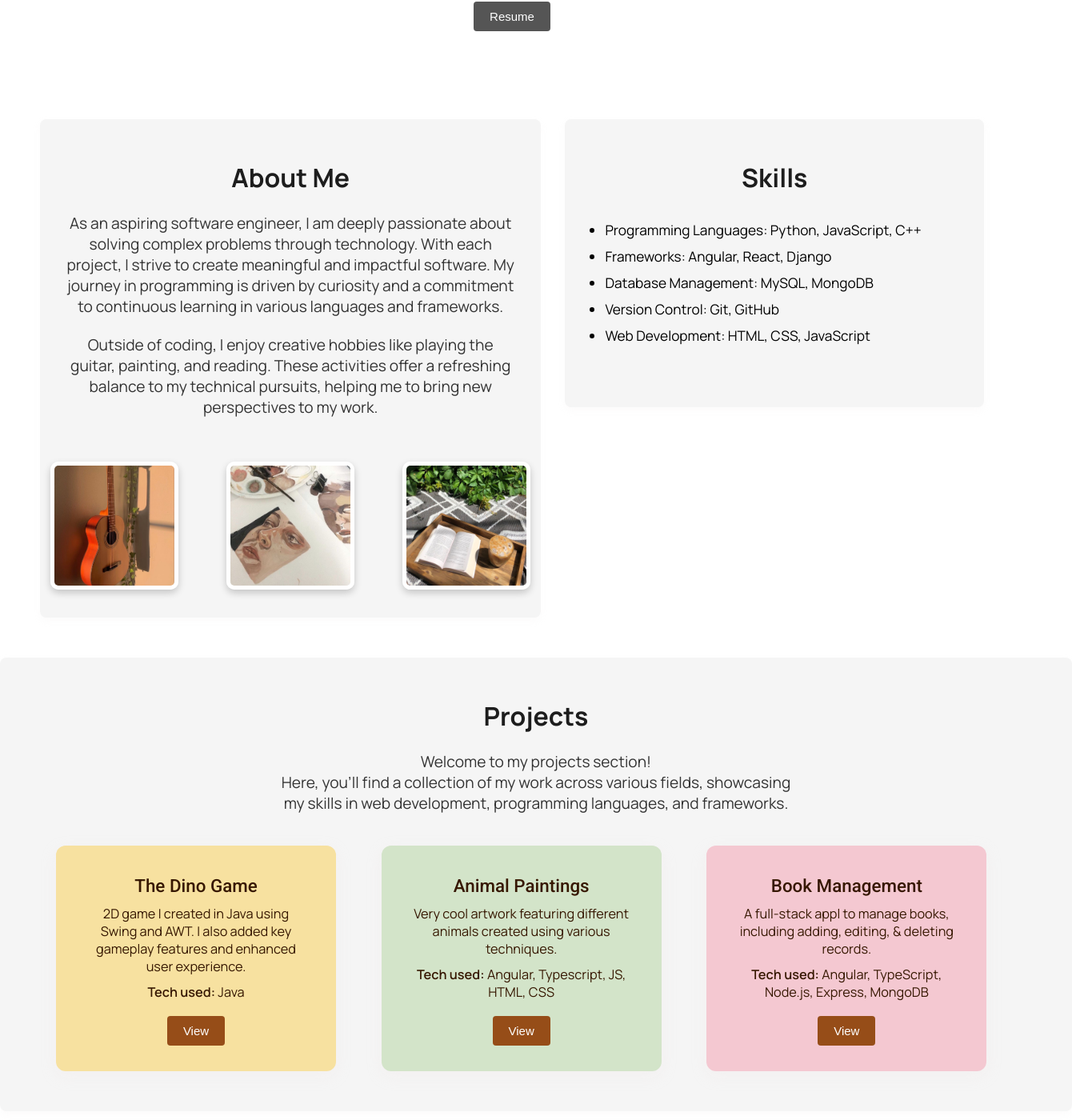
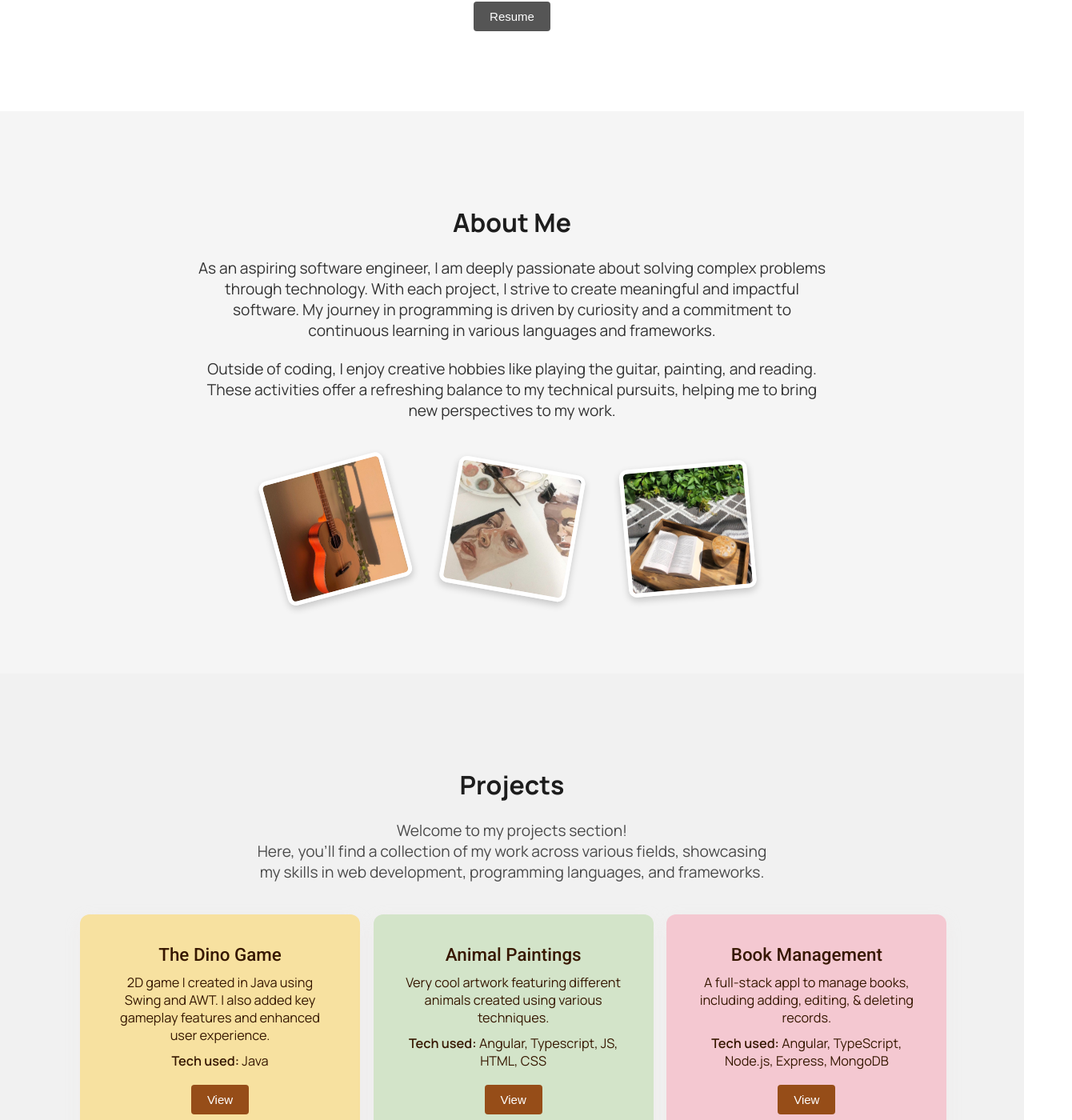
Before and after one commit to PatidarAnjali/anjalip-portfolio, an Angular app in the folder frontend/: page / in a window 1280 px wide. Shown: the part 397-1797 px from the top of the page at 80% size, 1340 px wide, since content can reach past the window. Built offline with nearby package versions, Linux system fonts and the light colour scheme.

Commit message:
same as b4

```diff
--- a/frontend/src/app/home/home.component.css
+++ b/frontend/src/app/home/home.component.css
@@ -67,6 +67,7 @@ p {
   transition: transform 0.3s ease, box-shadow 0.3s ease;
 }
 
+/* Rotate images on hover */
 .hobby-item:hover {
   transform: rotate(var(--rotation));
 }
@@ -100,10 +101,10 @@ p {
   background-color: rgba(0, 0, 0, 0.5);
   border-radius: 10px;
   color: white;
-  font-size: 0.8em;
+  font-size: 0.8em; /* Smaller font size */
   opacity: 0;
   transition: opacity 0.3s ease;
-  margin: 10px;
+  margin: 10px; /* Add margin around the text */
   padding: 10px;
   margin-bottom: 15px;
 }
@@ -112,57 +113,25 @@ p {
   opacity: 1;
 }
 
-/* About and Skills Sections Layout */
-.about-skills-container {
-  display: flex;
-  justify-content: space-between;
-  gap: 30px;
-  margin-top: 10px;
-  padding: 0 50px;
+/* Specific rotations for each image */
+.guitar {
+  transform: rotate(-15deg);
 }
 
-.about-section, .skills-section {
-  background-color: #f5f5f5;
-  padding: 30px;
-  border-radius: 8px;
-  box-shadow: 0 4px 10px rgba(224, 220, 220, 0.1);
-  width: 48%;
+.painting {
+  transform: rotate(10deg);
 }
 
-.skills-section {
-  text-align: center;
-  max-height: 300px;
-  overflow: hidden;
-}
-
-.skills-section ul {
-  list-style-type: disc;
-  padding-left: 20px;
-  font-size: 1.2em;
-  max-height: 400px;
-  overflow-y: auto;
-}
-
-.skills-section li {
-  margin: 10px 0;
-  text-align: left;
-  font-size: 0.9em;
+.reading {
+  transform: rotate(-5deg);
 }
 
 /* Projects Section */
 .projects-section {
   text-align: center;
-  padding: 30px;
-  background-color: #f5f5f5;
-  color: #333;
-  border-radius: 8px;
-  box-shadow: 0 4px 10px rgba(224, 220, 220, 0.1);
-  margin-top: 50px;
-  width: 100%;
-  max-width: 1360px;
-  margin-left: auto;
-  margin-right: auto;
-  margin-bottom: 50px;
+  padding: 12vh 10vh;
+  background-color: #f1f1f1; /* Soft beige background */
+  color: #4a4a4a; /* Dark grayish-brown text for contrast */
 }
 
 .projects-container {
@@ -177,9 +146,9 @@ p {
 }
 
 .project-card {
-  background-color: #fff8eb;
+  background-color: #fff8eb; /* Soft, warm beige for the cards */
   border-radius: 12px;
-  box-shadow: 0 6px 18px rgba(238, 230, 230, 0.262);
+  box-shadow: 0 6px 18px rgba(238, 230, 230, 0.262); /* Soft shadow for depth */
   width: 350px;
   padding: 20px;
   display: flex;
@@ -189,26 +158,29 @@ p {
   margin-top: 20px;
 }
 
+/* Add rotation to project cards on hover */
 .project-card:hover {
   transform: translateY(-10px) rotate(var(--rotation));
-  box-shadow: 0 8px 25px rgba(119, 119, 119, 0.1);
+  box-shadow: 0 8px 25px rgba(119, 119, 119, 0.1); /* Slightly deeper hover shadow */
 }
 
-.project-card:nth-child(odd) {
-  background-color: #f7e1a0;
+/* Set different rotation directions for cards */
+.project-card:nth-child(odd):hover {
+  --rotation: 5deg;
 }
 
-.project-card:nth-child(even) {
-  background-color: #d3e4c9;
+.project-card:nth-child(even):hover {
+  --rotation: -5deg;
 }
 
-.project-card:nth-child(3n) {
-  background-color: #f4c8d1;
+.project-card:nth-child(3n):hover {
+  --rotation: 8deg;
 }
 
-.project-card:nth-child(4n) {
-  background-color: #d1e8f4;
+.project-card:nth-child(4n):hover {
+  --rotation: -8deg;
 }
+
 
 .project-card mat-card-header {
   display: flex;
@@ -217,23 +189,40 @@ p {
   text-align: center;
 }
 
+/* Color variations for project cards */
+.project-card:nth-child(odd) {
+  background-color: #f7e1a0; /* Soft pastel yellow */
+}
+
+.project-card:nth-child(even) {
+  background-color: #d3e4c9; /* Soft pastel green */
+}
+
+.project-card:nth-child(3n) {
+  background-color: #f4c8d1; /* Soft pastel pink */
+}
+
+.project-card:nth-child(4n) {
+  background-color: #d1e8f4; /* Soft pastel blue */
+}
+
 .project-card mat-card-title {
   font-size: 1.4em;
   padding-bottom: 10px;
-  color: #361700;
+  color: #361700; /* Warm brown for the title */
   font-weight: 540;
   text-align: center;
   margin: 0;
 }
 
 .project-card mat-card-content {
-  color: #361700;
+  color: #361700; /* Rich brown for content text */
   font-size: 0.85em;
 }
 
 .project-card mat-card-content p span {
   font-weight: 600;
-  color: #361700;
+  color: #361700; /* Darker brown for highlighted text */
 }
 
 .project-card mat-card-actions {
@@ -245,7 +234,7 @@ button {
   padding: 10px 20px;
   font-size: 15px;
   color: white;
-  background-color: #964d18;
+  background-color: #964d18; /* Deep brown for the button */
   border: none;
   border-radius: 4px;
   cursor: pointer;
@@ -256,7 +245,7 @@ button {
 }
 
 button:hover {
-  background-color: #663718;
+  background-color: #663718; /* Darker brown on hover */
   transform: scale(1.05);
 }
 
@@ -269,7 +258,7 @@ button:active {
   position: fixed;
   bottom: 20px;
   right: 20px;
-  background-color: #42c353;
+  background-color: #42c353; /* Green color for the button */
   color: white;
   border: none;
   padding: 15px;
@@ -278,11 +267,11 @@ button:active {
   cursor: pointer;
   box-shadow: 0 4px 10px rgba(0, 0, 0, 0.1);
   transition: background-color 0.3s ease, transform 0.2s ease;
-  opacity: 0.7;
+  opacity: 0.7; /* Slight transparency */
 }
 
 .back-to-top-btn:hover {
-  background-color: #36a33a;
+  background-color: #36a33a; /* Darker green on hover */
   transform: scale(1.1);
 }
 
@@ -297,14 +286,14 @@ button:active {
 /* Responsive Styles */
 @media (max-width: 768px) {
   .projects-container {
-    padding-left: 10px;
-    padding-right: 10px;
+      padding-left: 10px;
+      padding-right: 10px;
   }
 }
 
 @media (max-width: 480px) {
   .projects-container {
-    padding-left: 5px;
-    padding-right: 5px;
+      padding-left: 5px;
+      padding-right: 5px;
   }
 }
--- a/frontend/src/app/home/home.component.html
+++ b/frontend/src/app/home/home.component.html
@@ -13,9 +13,6 @@
   </a>
 </div>
 
-<!-- About Me and Skills Section (Placed beside each other) -->
-<div class="about-skills-container">
-  <!-- About Me Section -->
 <div id="about" class="about-section">
   <h1>About Me</h1>
   <p>
@@ -53,19 +50,6 @@
   </div>
 </div>
 
-  <!-- Skills Section -->
-  <div class="skills-section">
-    <h1>Skills</h1>
-    <ul>
-      <li>Programming Languages: Python, JavaScript, C++</li>
-      <li>Frameworks: Angular, React, Django</li>
-      <li>Database Management: MySQL, MongoDB</li>
-      <li>Version Control: Git, GitHub</li>
-      <li>Web Development: HTML, CSS, JavaScript</li>
-    </ul>
-  </div>
-</div>
-
 <!-- Projects Section -->
 <div id="projects" class="projects-section">
   <h1>Projects</h1>
```
Also changed, not shown: frontend/src/app/home/home.component.ts (line endings or trailing spaces). Lines whose indentation alone changed are shown as unchanged.
